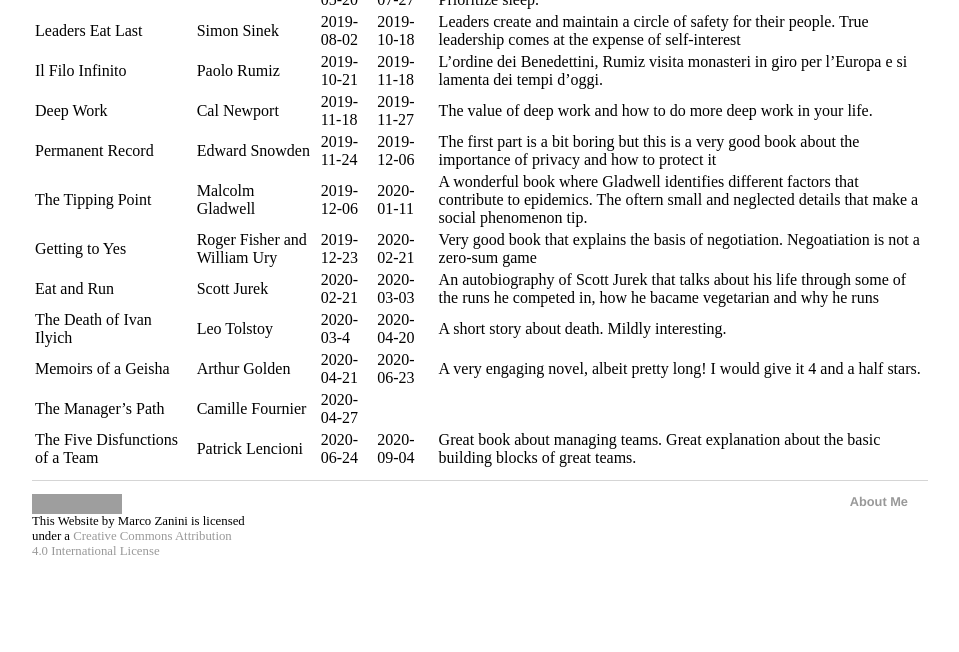
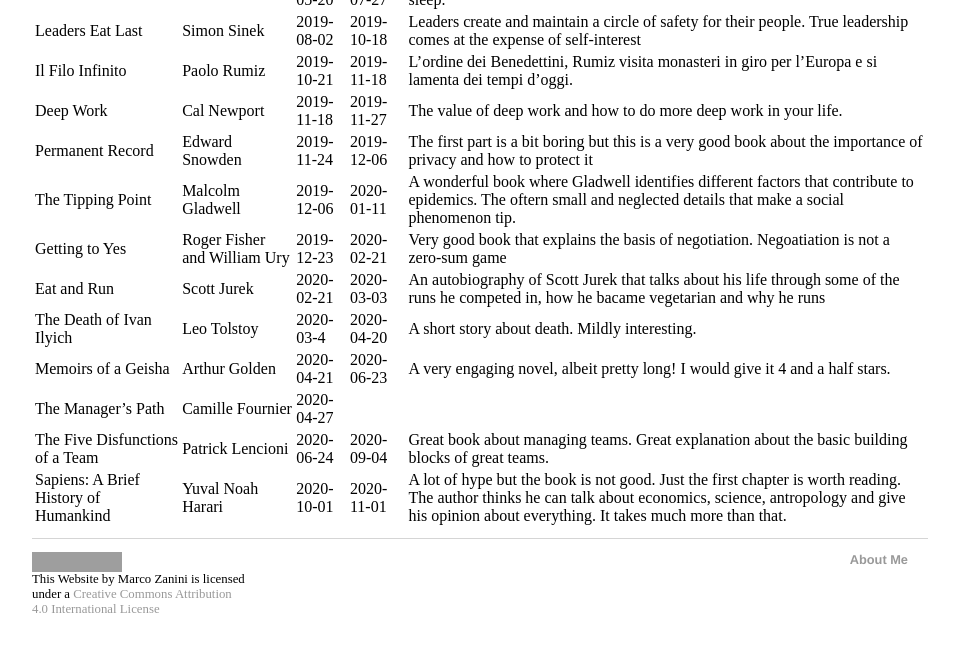
Before and after one commit to mzanini/mzanini.github.io, a Jekyll site: the page built from books.md, in a window 1280 px wide, cut to the strip 324-1001 px from the top of the page. Shown: the top 652 px of the strip, without its empty margins (160-1119 px from the left). Built offline with Jekyll 4.4.1, drawn with Linux system fonts in a browser that asks for light colours; our own code applies the rules of GitHub Pages for plain Markdown files; before the commit the page ends 943 px from its top, so only the background shows below that; grey boxes are pictures that could not be loaded.

Commit message:
Add review of Sapiens

```diff
--- a/books.md
+++ b/books.md
@@ -16,3 +16,4 @@
 | Memoirs of a Geisha | Arthur Golden | 2020-04-21 | 2020-06-23 | A very engaging novel, albeit pretty long! I would give it 4 and a half stars. |
 | The Manager's Path | Camille Fournier | 2020-04-27 | | |
 | The Five Disfunctions of a Team | Patrick Lencioni | 2020-06-24 | 2020-09-04 | Great book about managing teams. Great explanation about the basic building blocks of great teams. |
+| Sapiens: A Brief History of Humankind | Yuval Noah Harari | 2020-10-01 | 2020-11-01 | A lot of hype but the book is not good. Just the first chapter is worth reading. The author thinks he can talk about economics, science, antropology and give his opinion about everything. It takes much more than that. |
```
